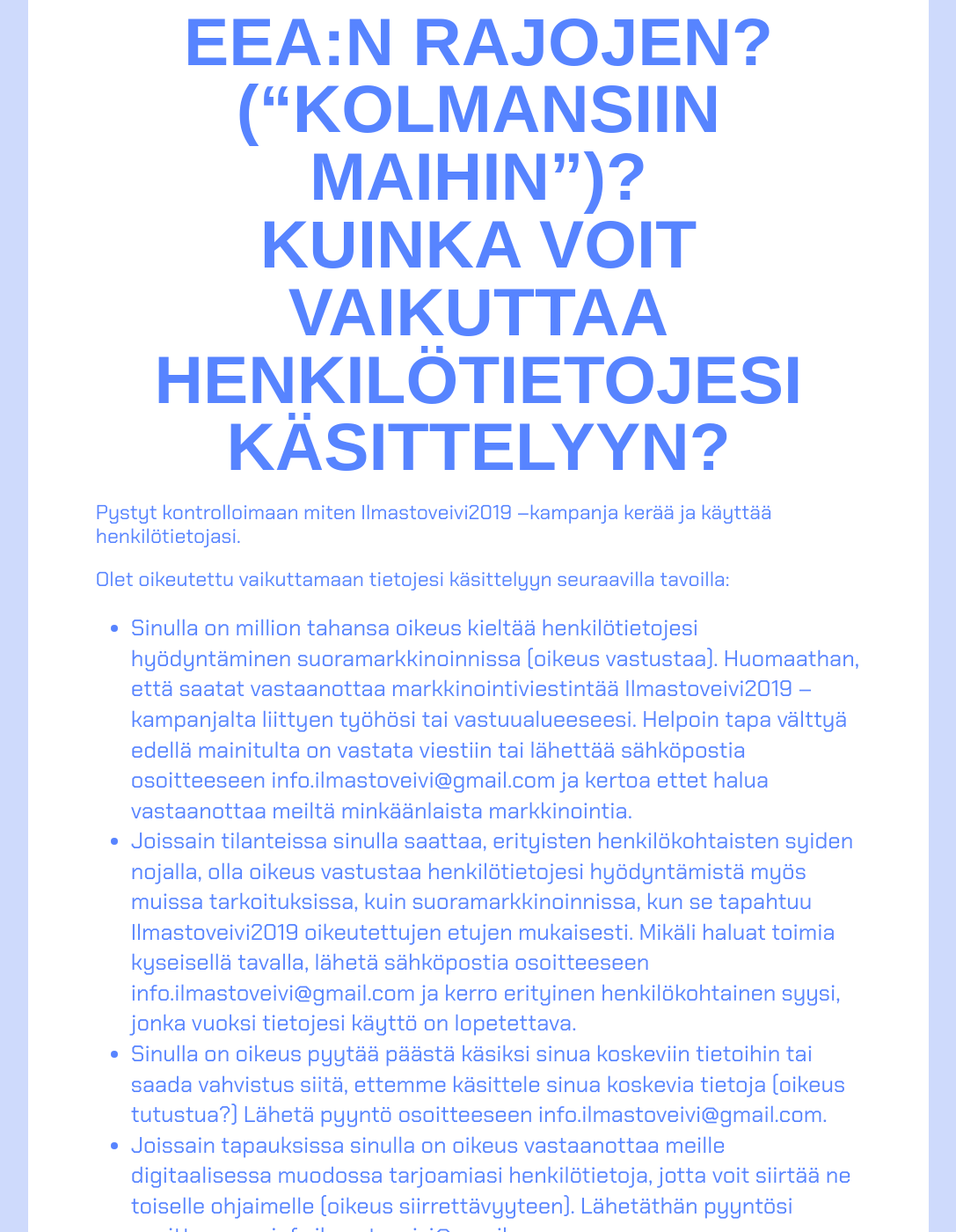
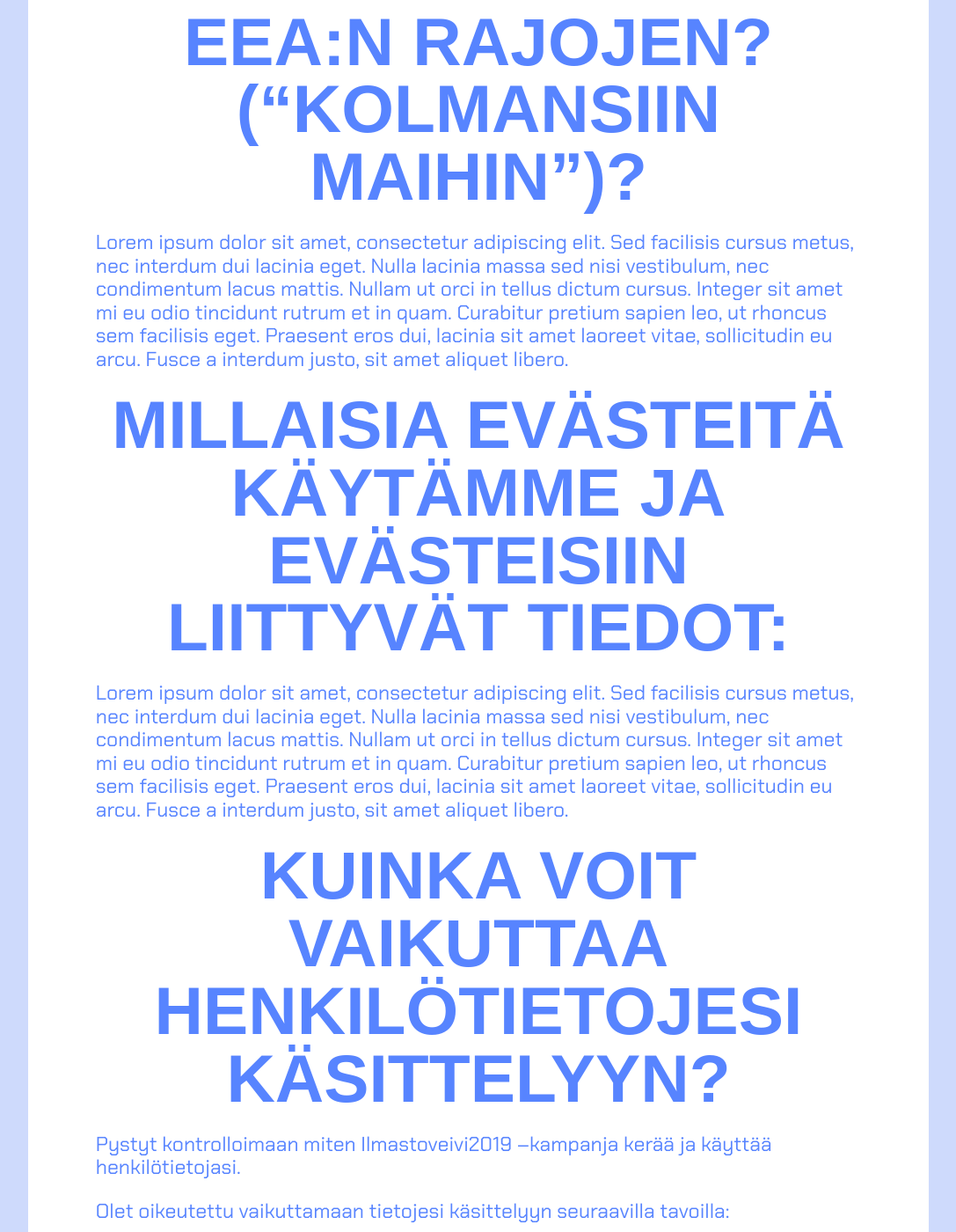
Before and after one commit to ilmastoveivi/ilmastoveivi.github.io, a Jekyll site: the page built from legal.md, in a window 1280 px wide and 1400 px high, scrolled down 5205 px. Shown: the whole window at 88% size, without its empty margins (96-1183 px from the left). Built offline with Jekyll 4.4.1, drawn with Linux system fonts in a browser that asks for light colours; nearby versions of some CDN libraries; some web fonts are replaced.

Commit message:
Update legal.md

```diff
--- a/legal.md
+++ b/legal.md
@@ -64,6 +64,12 @@ Tietojasi käsitellään Ilmastoveivi2019 –tiimissä. Voimme luovuttaa tietoja
 
 ## Siirrämmekö tietojasi yli EU:n ja EEA:n rajojen? (“kolmansiin maihin”)?
 
+Lorem ipsum dolor sit amet, consectetur adipiscing elit. Sed facilisis cursus metus, nec interdum dui lacinia eget. Nulla lacinia massa sed nisi vestibulum, nec condimentum lacus mattis. Nullam ut orci in tellus dictum cursus. Integer sit amet mi eu odio tincidunt rutrum et in quam. Curabitur pretium sapien leo, ut rhoncus sem facilisis eget. Praesent eros dui, lacinia sit amet laoreet vitae, sollicitudin eu arcu. Fusce a interdum justo, sit amet aliquet libero.
+
+## Millaisia evästeitä käytämme ja evästeisiin liittyvät tiedot:
+
+Lorem ipsum dolor sit amet, consectetur adipiscing elit. Sed facilisis cursus metus, nec interdum dui lacinia eget. Nulla lacinia massa sed nisi vestibulum, nec condimentum lacus mattis. Nullam ut orci in tellus dictum cursus. Integer sit amet mi eu odio tincidunt rutrum et in quam. Curabitur pretium sapien leo, ut rhoncus sem facilisis eget. Praesent eros dui, lacinia sit amet laoreet vitae, sollicitudin eu arcu. Fusce a interdum justo, sit amet aliquet libero.
+
 ## Kuinka voit vaikuttaa henkilötietojesi käsittelyyn?
 
 Pystyt kontrolloimaan miten Ilmastoveivi2019 –kampanja kerää ja käyttää henkilötietojasi.
```
